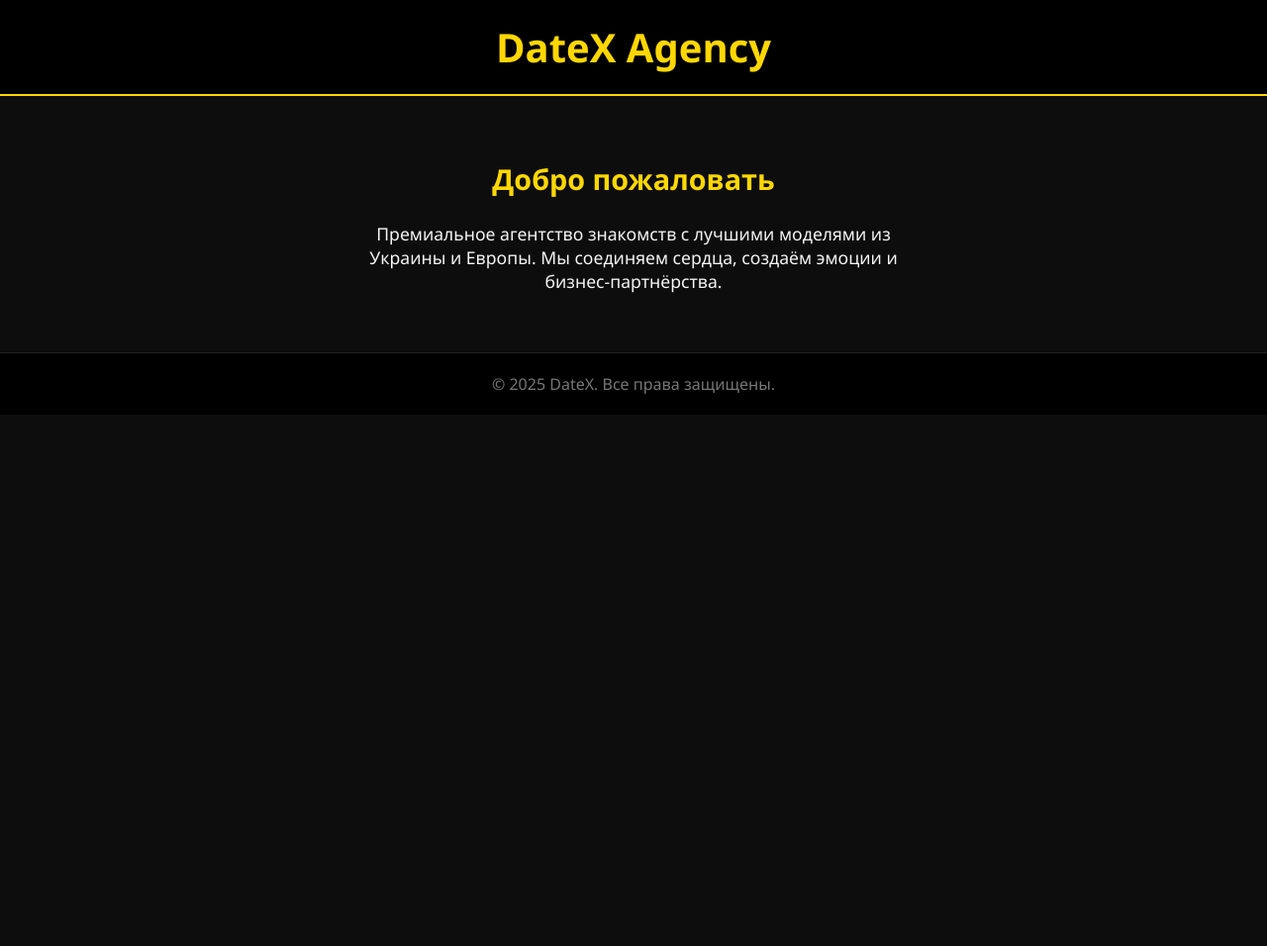
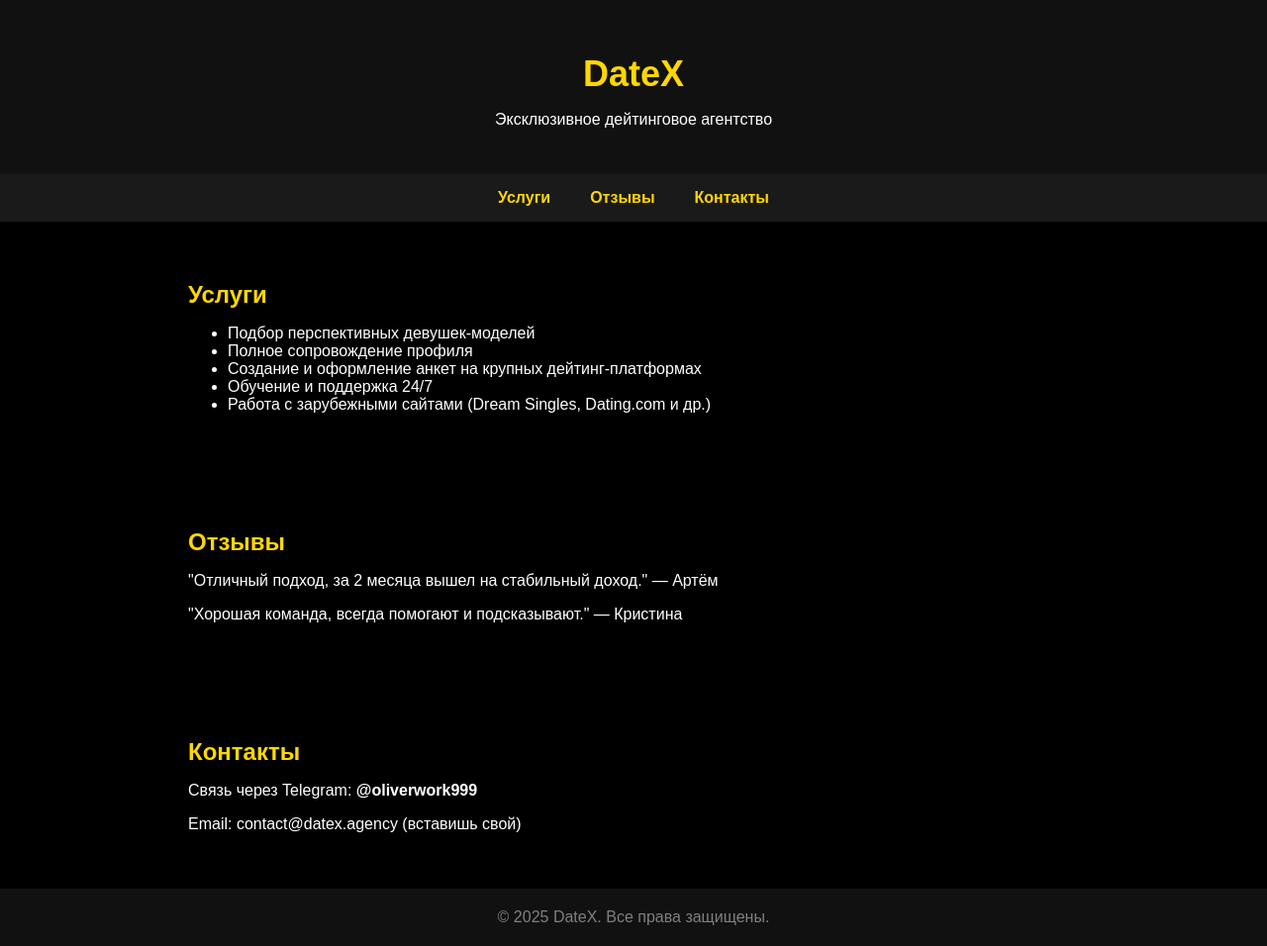
Before and after one commit to naraevskiy18/datex-website, a plain HTML site: page index.html in a window 1280 px wide. Shown: the whole page at 99% size. Before the commit the page ends 800 px from the top, so only its background shows below. Drawn offline with Linux system fonts and the light colour scheme.

Commit message:
index.html

```diff
--- a/index.html
+++ b/index.html
@@ -1,65 +1,92 @@
 <!DOCTYPE html>
 <html lang="ru">
 <head>
-  <meta charset="UTF-8">
-  <meta name="viewport" content="width=device-width, initial-scale=1">
-  <title>DateX Agency</title>
+  <meta charset="UTF-8" />
+  <meta name="viewport" content="width=device-width, initial-scale=1.0" />
+  <title>DateX | Дейтинговое агентство</title>
   <style>
     body {
       margin: 0;
-      font-family: 'Segoe UI', Tahoma, Geneva, Verdana, sans-serif;
-      background-color: #0d0d0d;
-      color: #f5f5f5;
+      font-family: Arial, sans-serif;
+      background-color: #000;
+      color: #fff;
     }
-
     header {
-      background-color: #000;
+      background-color: #111;
+      padding: 30px;
+      text-align: center;
+    }
+    header h1 {
+      color: gold;
+      font-size: 36px;
+      margin-bottom: 10px;
+    }
+    nav {
+      background: #1a1a1a;
+      display: flex;
+      justify-content: center;
+      gap: 40px;
+      padding: 15px 0;
+    }
+    nav a {
+      color: gold;
+      text-decoration: none;
+      font-weight: bold;
+    }
+    section {
+      padding: 40px 20px;
+      max-width: 900px;
+      margin: auto;
+    }
+    h2 {
+      color: gold;
+      margin-bottom: 10px;
+    }
+    footer {
+      background: #111;
       padding: 20px;
       text-align: center;
-      border-bottom: 2px solid gold;
-    }
-
-    header h1 {
-      color: gold;
-      font-size: 2.5em;
-      margin: 0;
-    }
-
-    main {
-      padding: 40px 20px;
-      text-align: center;
-    }
-
-    main h2 {
-      font-size: 1.8em;
-      color: gold;
-    }
-
-    main p {
-      font-size: 1.1em;
-      max-width: 600px;
-      margin: 20px auto;
-    }
-
-    footer {
-      background-color: #000;
-      color: #777;
-      text-align: center;
-      padding: 20px;
-      border-top: 1px solid #222;
+      color: gray;
     }
   </style>
 </head>
 <body>
   <header>
-    <h1>DateX Agency</h1>
+    <h1>DateX</h1>
+    <p>Эксклюзивное дейтинговое агентство</p>
   </header>
-  <main>
-    <h2>Добро пожаловать</h2>
-    <p>Премиальное агентство знакомств с лучшими моделями из Украины и Европы. Мы соединяем сердца, создаём эмоции и бизнес-партнёрства.</p>
-  </main>
+
+  <nav>
+    <a href="#services">Услуги</a>
+    <a href="#reviews">Отзывы</a>
+    <a href="#contacts">Контакты</a>
+  </nav>
+
+  <section id="services">
+    <h2>Услуги</h2>
+    <ul>
+      <li>Подбор перспективных девушек-моделей</li>
+      <li>Полное сопровождение профиля</li>
+      <li>Создание и оформление анкет на крупных дейтинг-платформах</li>
+      <li>Обучение и поддержка 24/7</li>
+      <li>Работа с зарубежными сайтами (Dream Singles, Dating.com и др.)</li>
+    </ul>
+  </section>
+
+  <section id="reviews">
+    <h2>Отзывы</h2>
+    <p>"Отличный подход, за 2 месяца вышел на стабильный доход." — Артём</p>
+    <p>"Хорошая команда, всегда помогают и подсказывают." — Кристина</p>
+  </section>
+
+  <section id="contacts">
+    <h2>Контакты</h2>
+    <p>Связь через Telegram: <strong>@oliverwork999</strong></p>
+    <p>Email: contact@datex.agency (вставишь свой)</p>
+  </section>
+
   <footer>
-    © 2025 DateX. Все права защищены.
+    &copy; 2025 DateX. Все права защищены.
   </footer>
 </body>
 </html>
```
